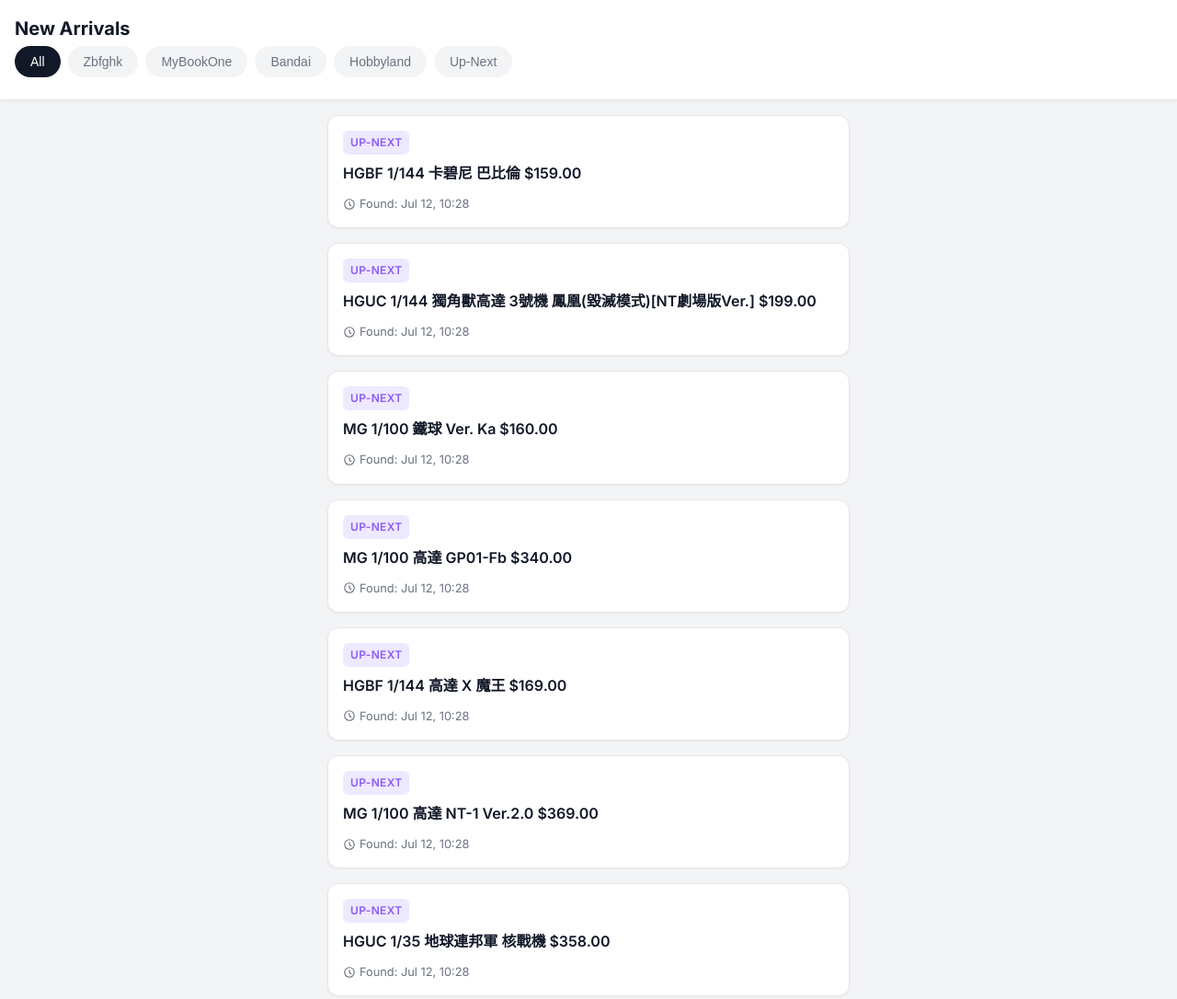
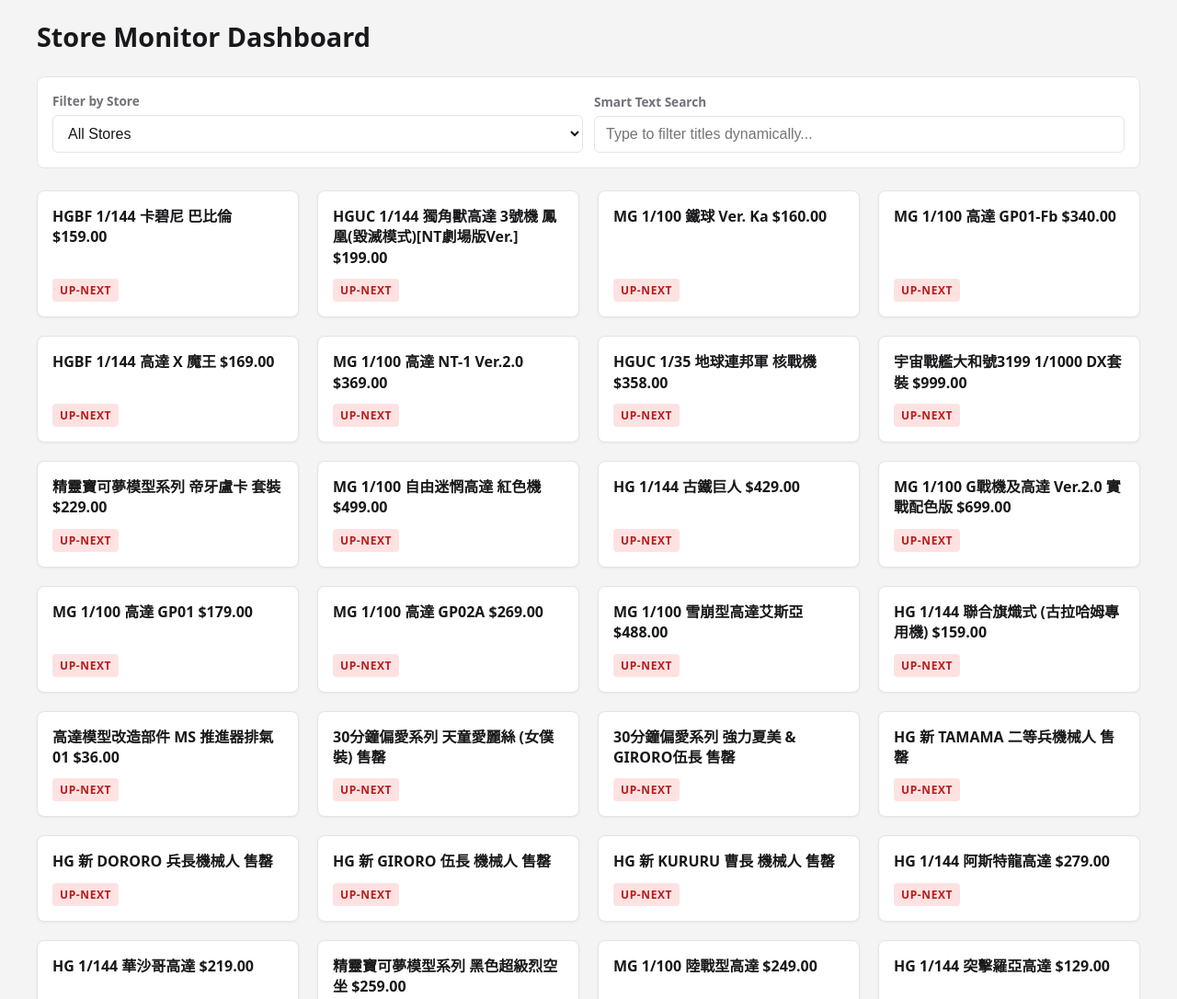
Before and after one commit to ahneth/watchlist, a website: page index.html in a window 1280 px wide. Shown: the top 1086 px of the page at 92% size. Drawn offline with Linux system fonts and the light colour scheme.

Commit message:
Update index.html

```diff
--- a/index.html
+++ b/index.html
@@ -2,319 +2,253 @@
 <html lang="en">
 <head>
     <meta charset="UTF-8">
-    <meta name="viewport" content="width=device-width, initial-scale=1.0, maximum-scale=1.0, user-scalable=no">
-    <meta name="theme-color" content="#ffffff">
-    <title>Store Monitor</title>
-    <!-- Use a clean, modern system font stack -->
-    <link href="https://fonts.googleapis.com/css2?family=Inter:wght@400;500;600;700&display=swap" rel="stylesheet">
-
+    <meta name="viewport" content="width=device-width, initial-scale=1.0">
+    <title>Store Monitor Dashboard</title>
     <style>
         :root {
-            --bg-color: #f3f4f6;
+            --bg-color: #f4f4f5;
             --card-bg: #ffffff;
-            --text-main: #111827;
-            --text-muted: #6b7280;
-            --border-color: #e5e7eb;
-            --primary: #3b82f6;
+            --text-main: #18181b;
+            --text-muted: #71717a;
+            --border-color: #e4e4e7;
 
-            /* Store Colors */
-            --store-zbfghk: #f59e0b;
-            --store-zbfghk-bg: #fef3c7;
-            --store-bookone: #8b5cf6;
-            --store-bookone-bg: #ede9fe;
-            --store-bandai: #ef4444;
-            --store-bandai-bg: #fee2e2;
+            /* Color Schemes for Store Labels */
+            --bookstore-bg: #e0f2fe;
+            --bookstore-text: #0369a1;
 
-            --store-books: #f59e0b;
-            --store-books-bg: #fef3c7;
-            --store-models: #8b5cf6;
-            --store-models-bg: #ede9fe;
-        }
-
-        * {
-            box-sizing: border-box;
-            margin: 0;
-            padding: 0;
-            -webkit-tap-highlight-color: transparent;
+            --modelkit-bg: #fee2e2;
+            --modelkit-text: #b91c1c;
         }
 
         body {
-            font-family: 'Inter', system-ui, -apple-system, sans-serif;
+            font-family: system-ui, -apple-system, BlinkMacSystemFont, 'Segoe UI', Roboto, sans-serif;
             background-color: var(--bg-color);
             color: var(--text-main);
-            line-height: 1.5;
-            padding-bottom: 2rem; /* padding for scrolling */
+            margin: 0;
+            padding: 20px;
         }
 
-        /* Fixed Header */
+        .container {
+            max-width: 1200px;
+            margin: 0 auto;
+        }
+
         header {
-            position: sticky;
-            top: 0;
+            margin-bottom: 24px;
+        }
+
+        h1 {
+            margin: 0 0 16px 0;
+            font-size: 1.8rem;
+        }
+
+        /* Controls Layout (Dropdown + Search) */
+        .controls-wrapper {
+            display: flex;
+            flex-direction: column;
+            gap: 12px;
+            background: var(--card-bg);
+            padding: 16px;
+            border-radius: 8px;
+            border: 1px solid var(--border-color);
+            margin-bottom: 24px;
+        }
+
+        @media (min-width: 640px) {
+            .controls-wrapper {
+                flex-direction: row;
+                align-items: center;
+            }
+        }
+
+        .control-group {
+            flex: 1;
+            display: flex;
+            flex-direction: column;
+            gap: 6px;
+        }
+
+        label {
+            font-size: 0.85rem;
+            font-weight: 600;
+            color: var(--text-muted);
+        }
+
+        select, input[type="text"] {
+            width: 100%;
+            padding: 10px 12px;
+            border-radius: 6px;
+            border: 1px solid var(--border-color);
+            font-size: 1rem;
             background-color: var(--card-bg);
-            border-bottom: 1px solid var(--border-color);
-            z-index: 100;
-            padding: 1rem;
+            color: var(--text-main);
+            box-sizing: border-box;
+        }
+
+        select:focus, input[type="text"]:focus {
+            outline: 2px solid #2563eb;
+            outline-offset: -1px;
+        }
+
+        /* Items Grid */
+        .items-grid {
+            display: grid;
+            grid-template-columns: repeat(auto-fill, minmax(280px, 1fr));
+            gap: 20px;
+        }
+
+        .item-card {
+            background: var(--card-bg);
+            border: 1px solid var(--border-color);
+            border-radius: 8px;
+            padding: 16px;
+            display: flex;
+            flex-direction: column;
+            justify-content: space-between;
             box-shadow: 0 1px 3px rgba(0,0,0,0.05);
         }
 
-        header h1 {
-            font-size: 1.25rem;
-            font-weight: 700;
-            margin-bottom: 0.25rem;
+        .item-title {
+            font-size: 1rem;
+            font-weight: 600;
+            line-height: 1.4;
+            margin: 0 0 12px 0;
+            word-break: break-word;
         }
 
-        header p {
-            font-size: 0.8rem;
-            color: var(--text-muted);
-            margin-bottom: 0.75rem;
+        /* Label Badges styling */
+        .store-badge {
+            display: inline-block;
+            align-self: flex-start;
+            padding: 4px 8px;
+            border-radius: 4px;
+            font-size: 0.75rem;
+            font-weight: 700;
+            text-transform: uppercase;
+            letter-spacing: 0.05em;
         }
 
-        /* Touch-Friendly Filter Chips */
-        .filter-container {
-            display: flex;
-            gap: 0.5rem;
-            overflow-x: auto;
-            padding-bottom: 0.5rem;
-            scrollbar-width: none; /* Hide scrollbar Firefox */
-        }
-        .filter-container::-webkit-scrollbar {
-            display: none; /* Hide scrollbar Chrome/Safari */
+        /* Dynamic Badge Classes via JS */
+        .badge-bookstore {
+            background-color: var(--bookstore-bg);
+            color: var(--bookstore-text);
         }
 
-        .filter-btn {
-            background-color: var(--bg-color);
-            color: var(--text-muted);
-            border: 1px solid transparent;
-            padding: 0.5rem 1rem;
-            border-radius: 9999px; /* Pill shape */
-            font-size: 0.875rem;
-            font-weight: 500;
-            white-space: nowrap;
-            cursor: pointer;
-            transition: all 0.2s ease;
+        .badge-modelkit {
+            background-color: var(--modelkit-bg);
+            color: var(--modelkit-text);
         }
 
-        .filter-btn.active {
-            background-color: var(--text-main);
-            color: #ffffff;
-        }
-
-        /* Feed Container */
-        .feed {
-            padding: 1rem;
-            display: flex;
-            flex-direction: column;
-            gap: 1rem;
-            max-width: 600px;
-            margin: 0 auto; /* Center on larger screens */
-        }
-
-        /* Mobile-First Item Card */
-        .card {
-            background-color: var(--card-bg);
-            border-radius: 12px;
-            padding: 1rem;
-            box-shadow: 0 1px 2px rgba(0, 0, 0, 0.05);
-            border: 1px solid var(--border-color);
-            display: flex;
-            flex-direction: column;
-            gap: 0.5rem;
-        }
-
-        .card-header {
-            display: flex;
-            justify-content: space-between;
-            align-items: center;
-        }
-
-        .card-title {
-            font-size: 1rem;
-            font-weight: 600;
-            color: var(--text-main);
-            display: -webkit-box;
-            -webkit-line-clamp: 2; /* Truncate after 2 lines */
-            -webkit-box-orient: vertical;
-            overflow: hidden;
-        }
-
-        /* Store Badges */
-        .badge {
-            font-size: 0.75rem;
-            font-weight: 600;
-            padding: 0.25rem 0.5rem;
-            border-radius: 6px;
-            text-transform: uppercase;
-            letter-spacing: 0.025em;
-        }
-
-        .badge-zbfghk { color: var(--store-books); background-color: var(--store-books-bg); }
-        .badge-mybookone { color: var(--store-books); background-color: var(--store-books-bg); }
-        .badge-bandai { color: var(--store-models); background-color: var(--store-models-bg); }
-        .badge-hobbyland { color: var(--store-models); background-color: var(--store-models-bg); }
-        .badge-upnext { color: var(--store-models); background-color: var(--store-models-bg); }
-
-        .card-footer {
-            display: flex;
-            align-items: center;
-            font-size: 0.8rem;
+        .no-results {
+            grid-column: 1 / -1;
+            text-align: center;
+            padding: 40px;
             color: var(--text-muted);
-            margin-top: 0.25rem;
-        }
-
-        /* Status/Loading Messages */
-        .status-message {
-            text-align: center;
-            padding: 2rem;
-            color: var(--text-muted);
-            font-size: 0.9rem;
-        }
-
-        /* Skeleton Loader Animation */
-        .skeleton {
-            background: linear-gradient(90deg, #f0f0f0 25%, #e0e0e0 50%, #f0f0f0 75%);
-            background-size: 200% 100%;
-            animation: shimmer 1.5s infinite;
-            border-radius: 4px;
-        }
-        .skeleton-text { height: 1.2rem; width: 100%; margin-bottom: 0.5rem; }
-        .skeleton-text.short { width: 60%; }
-        .skeleton-badge { height: 1.5rem; width: 4rem; border-radius: 6px; }
-
-        @keyframes shimmer {
-            0% { background-position: 200% 0; }
-            100% { background-position: -200% 0; }
+            font-size: 1.1rem;
         }
     </style>
 </head>
 <body>
 
+<div class="container">
     <header>
-        <h1>New Arrivals</h1>
-
-        <div class="filter-container" id="filters">
-            <button class="filter-btn active" data-filter="All">All</button>
-            <button class="filter-btn" data-filter="Zbfghk">Zbfghk</button>
-            <button class="filter-btn" data-filter="MyBookOne">MyBookOne</button>
-            <button class="filter-btn" data-filter="Bandai">Bandai</button>
-            <button class="filter-btn" data-filter="Hobbyland">Hobbyland</button>
-            <button class="filter-btn" data-filter="Up-Next">Up-Next</button>
-        </div>
+        <h1>Store Monitor Dashboard</h1>
     </header>
 
-    <main class="feed" id="feed-container">
-        <!-- Loading State -->
-        <div class="card">
-            <div class="card-header"><div class="skeleton skeleton-badge"></div></div>
-            <div class="skeleton skeleton-text"></div>
-            <div class="skeleton skeleton-text short"></div>
+    <!-- Filters and Smart Search Configuration -->
+    <div class="controls-wrapper">
+        <div class="control-group">
+            <label for="store-select">Filter by Store</label>
+            <select id="store-select">
+                <option value="all">All Stores</option>
+                <option value="Zbfghk">Zbfghk</option>
+                <option value="MyBookOne">MyBookOne</option>
+                <option value="Bandai">Bandai</option>
+                <option value="Hobbyland">Hobbyland</option>
+                <option value="Up-Next">Up-Next</option>
+            </select>
         </div>
-        <div class="card">
-            <div class="card-header"><div class="skeleton skeleton-badge"></div></div>
-            <div class="skeleton skeleton-text"></div>
-            <div class="skeleton skeleton-text short"></div>
+
+        <div class="control-group">
+            <label for="search-input">Smart Text Search</label>
+            <input type="text" id="search-input" placeholder="Type to filter titles dynamically...">
         </div>
-    </main>
+    </div>
+
+    <!-- Live Items Grid -->
+    <div class="items-grid" id="items-container">
+        <!-- Loaded dynamically via JavaScript -->
+    </div>
+</div>
 
 <script>
-        let allItems = []; // Store the global database here
-        const feedContainer = document.getElementById('feed-container');
-        const filterBtns = document.querySelectorAll('.filter-btn');
+    let allItems = [];
 
-        // Helper to get CSS classes based on store string
-        function getStoreBadgeData(storeName) {
-            const nameLower = storeName.toLowerCase();
-            if (nameLower.includes('zbfghk')) return { class: 'badge-zbfghk', label: 'Zbfghk' };
-            if (nameLower.includes('mybookone')) return { class: 'badge-mybookone', label: 'MyBookOne' };
-            if (nameLower.includes('bandai')) return { class: 'badge-bandai', label: 'Bandai' };
-            if (nameLower.includes('hobbyland')) return { class: 'badge-hobbyland', label: 'Hobbyland' };
-            if (nameLower.includes('up-next')) return { class: 'badge-upnext', label: 'Up-Next' };
-            return { class: '', label: storeName };
+    // Categorize store profiles to apply dedicated color schemes
+    const storeCategories = {
+        'Zbfghk': 'bookstore',
+        'MyBookOne': 'bookstore',
+        'Bandai': 'modelkit',
+        'Hobbyland': 'modelkit',
+        'Up-Next': 'modelkit'
+    };
+
+    async function loadData() {
+        try {
+            // Append a unique timestamp parameter to completely bypass aggressive browser caching
+            const response = await fetch(`data.json?t=${new Date().getTime()}`);
+            allItems = await response.json();
+            renderItems();
+        } catch (error) {
+            console.error("Error loading structural data:", error);
+            document.getElementById('items-container').innerHTML = `
+                <div class="no-results">Failed to fetch recent data updates. Please run your script first.</div>
+            `;
+        }
     }
 
-        // Format dates cleanly (e.g., "Jul 12, 14:30")
-        function formatRelativeDate(isoString) {
-            const date = new Date(isoString);
-            const options = { month: 'short', day: 'numeric', hour: '2-digit', minute: '2-digit', hour12: false };
-            return date.toLocaleDateString('en-US', options);
-        }
+    function renderItems() {
+        const storeFilter = document.getElementById('store-select').value;
+        const searchQuery = document.getElementById('search-input').value.toLowerCase().trim();
+        const container = document.getElementById('items-container');
 
-        // Render HTML for the items array
-        function renderFeed(items) {
-            feedContainer.innerHTML = ''; // Clear loading/existing items
+        container.innerHTML = '';
 
-            if (items.length === 0) {
-                feedContainer.innerHTML = `
-                    <div class="status-message">
-                        <svg style="width:48px;height:48px;margin:0 auto 1rem;color:#d1d5db;" fill="none" stroke="currentColor" viewBox="0 0 24 24"><path stroke-linecap="round" stroke-linejoin="round" stroke-width="2" d="M20 13V6a2 2 0 00-2-2H6a2 2 0 00-2 2v7m16 0v5a2 2 0 01-2 2H6a2 2 0 01-2-2v-5m16 0h-2.586a1 1 0 00-.707.293l-2.414 2.414a1 1 0 01-.707.293h-3.172a1 1 0 01-.707-.293l-2.414-2.414A1 1 0 006.586 13H4"></path></svg>
-                        <p>No items found for this filter.</p>
-                    </div>`;
+        // Unified filtering evaluation logic
+        const filteredItems = allItems.filter(item => {
+            const matchesStore = (storeFilter === 'all' || item.store === storeFilter);
+            const matchesSearch = item.title.toLowerCase().includes(searchQuery);
+            return matchesStore && matchesSearch;
+        });
+
+        if (filteredItems.length === 0) {
+            container.innerHTML = '<div class="no-results">No tracked items match your current filter preferences.</div>';
             return;
         }
 
-            items.forEach(item => {
-                const badgeData = getStoreBadgeData(item.store);
+        filteredItems.forEach(item => {
             const card = document.createElement('div');
-                card.className = 'card';
+            card.className = 'item-card';
+
+            // Determine correct semantic CSS color assignment badge profiles
+            const category = storeCategories[item.store] || 'bookstore';
+            const badgeClass = category === 'modelkit' ? 'badge-modelkit' : 'badge-bookstore';
+
             card.innerHTML = `
-                    <div class="card-header">
-                        <span class="badge ${badgeData.class}">${badgeData.label}</span>
-                    </div>
-                    <div class="card-title">${item.title}</div>
-                    <div class="card-footer">
-                        <svg style="width:14px;height:14px;margin-right:4px;" fill="none" stroke="currentColor" viewBox="0 0 24 24"><path stroke-linecap="round" stroke-linejoin="round" stroke-width="2" d="M12 8v4l3 3m6-3a9 9 0 11-18 0 9 9 0 0118 0z"></path></svg>
-                        Found: ${formatRelativeDate(item.dateFound)}
-                    </div>
+                <h3 class="item-title">${item.title}</h3>
+                <span class="store-badge ${badgeClass}">${item.store}</span>
             `;
-                feedContainer.appendChild(card);
+            container.appendChild(card);
         });
     }
 
-        // Handle Filter Logic
-        filterBtns.forEach(btn => {
-            btn.addEventListener('click', (e) => {
-                // Remove active state from all, add to clicked
-                filterBtns.forEach(b => b.classList.remove('active'));
-                e.target.classList.add('active');
+    // Interactive event binding configurations
+    document.getElementById('store-select').addEventListener('change', renderItems);
+    document.getElementById('search-input').addEventListener('input', renderItems);
 
-                const filterValue = e.target.getAttribute('data-filter');
-
-                // Filter data
-                if (filterValue === 'All') {
-                    renderFeed(allItems);
-                } else {
-                    const filteredData = allItems.filter(item =>
-                        item.store.toLowerCase().includes(filterValue.toLowerCase())
-                    );
-                    renderFeed(filteredData);
-                }
-            });
-        });
-
-        // Load Data from GitHub JSON
-        async function loadData() {
-            try {
-                // Cache buster included
-                const response = await fetch(`data.json?t=${new Date().getTime()}`);
-                if (!response.ok) throw new Error("Data fetch failed");
-
-                allItems = await response.json();
-
-                if (!Array.isArray(allItems)) allItems = [];
-
-                // Trigger initial render with 'All' filter
-                renderFeed(allItems);
-
-            } catch (error) {
-                feedContainer.innerHTML = `
-                    <div class="status-message">
-                        <p>Database is empty or could not be loaded.</p>
-                        <p style="font-size:0.8rem; margin-top:0.5rem;">The GitHub Action scraper might need to run first.</p>
-                    </div>`;
-            }
-        }
-
-        // Initialize App
+    // Bootstrap data layout execution
     loadData();
 </script>
+
 </body>
 </html>
```
Lines whose indentation alone changed are shown as unchanged.
